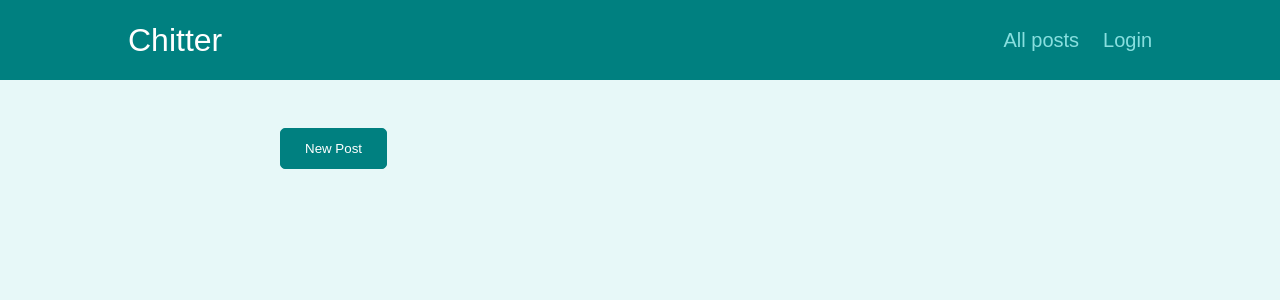
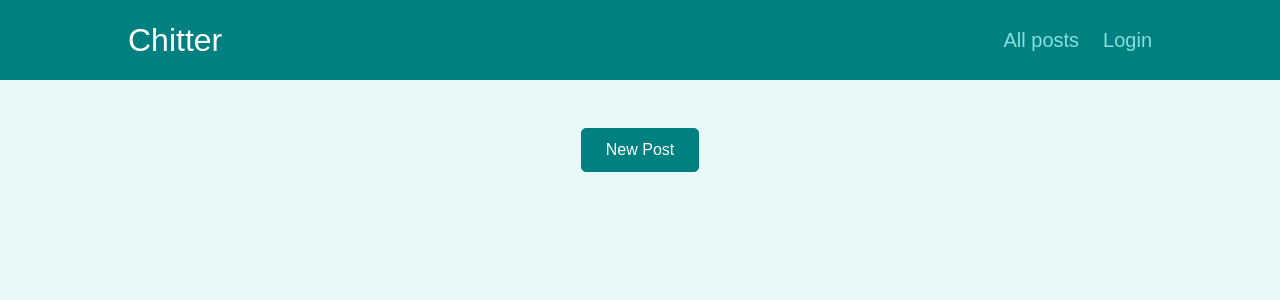
Before and after one commit to ArifEbrahim/chitter-frontend, a React (Create React App) app: page / in a window 1280 px wide. Shown: the top 300 px of the page. Built offline with nearby package versions, Linux system fonts and the light colour scheme.

Commit message:
Style: updated MainPage css

```diff
--- a/src/index.css
+++ b/src/index.css
@@ -22,6 +22,7 @@ body {
   border-radius: 5px;
   padding: 0.75rem 1.5rem;
   border: 1px solid teal;
+  font: inherit
 }
 
 .btn:hover,
--- a/src/pages/MainPage.js
+++ b/src/pages/MainPage.js
@@ -25,16 +25,20 @@ export default function MainPage() {
     setShowPostForm((prevState) => !prevState);
   };
 
-  const showFormHAndler = () => {
+  const showFormHandler = () => {
     setShowPostForm((prevState) => !prevState);
   };
 
   return (
     <>
       {showPostForm ? (
-        <PostForm onAddPost={addPostHandler} onCancel={showFormHAndler} />
+        <PostForm onAddPost={addPostHandler} onCancel={showFormHandler} />
       ) : (
-        <button onClick={showFormHAndler} className="btn">New Post</button>
+        <div className="centered">
+          <button onClick={showFormHandler} className="btn">
+            New Post
+          </button>
+        </div>
       )}
     </>
   );
```
